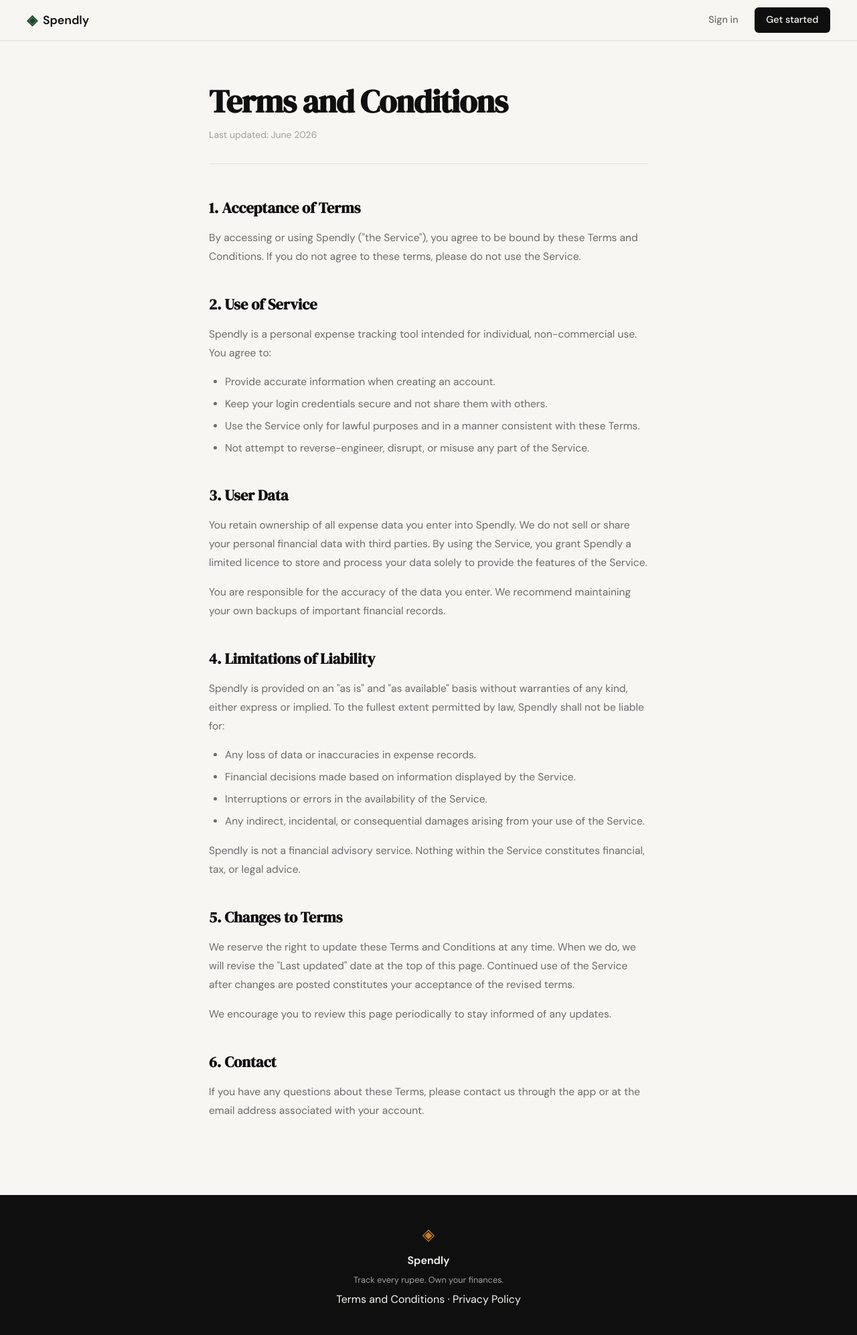
After one commit to VedantMandre/spendly, a Flask app: page /terms in a window 1280 px wide. The commit adds this page. Shown: the whole page at 67% size. Run offline with Flask 3, Linux system fonts and the light colour scheme.

Commit message:
landing: add terms and conditions page and route

```diff
--- a/app.py
+++ b/app.py
@@ -20,6 +20,11 @@ def register():
 @app.route("/login")
 def login():
     return render_template("login.html")
+
+
+@app.route("/terms")
+def terms():
+    return render_template("terms.html")
 
 
 # ------------------------------------------------------------------ #
--- a/static/css/style.css
+++ b/static/css/style.css
@@ -508,6 +508,64 @@ a { color: inherit; text-decoration: none; }
 }
 
 /* ------------------------------------------------------------------ */
+/* Prose / legal pages (Terms, Privacy Policy)                        */
+/* ------------------------------------------------------------------ */
+
+.prose-page {
+    max-width: 720px;
+    margin: 0 auto;
+    padding: 4rem 2rem 6rem;
+}
+
+.prose-header {
+    margin-bottom: 3rem;
+    padding-bottom: 2rem;
+    border-bottom: 1px solid var(--border);
+}
+
+.prose-title {
+    font-family: var(--font-display);
+    font-size: clamp(2rem, 4vw, 3rem);
+    line-height: 1.1;
+    letter-spacing: -0.02em;
+    color: var(--ink);
+    margin-bottom: 0.75rem;
+}
+
+.prose-meta {
+    font-size: 0.875rem;
+    color: var(--ink-faint);
+}
+
+.prose-body h2 {
+    font-family: var(--font-display);
+    font-size: 1.4rem;
+    color: var(--ink);
+    margin-top: 2.5rem;
+    margin-bottom: 0.75rem;
+}
+
+.prose-body p {
+    font-size: 0.975rem;
+    color: var(--ink-muted);
+    line-height: 1.8;
+    margin-bottom: 1rem;
+}
+
+.prose-body ul {
+    margin: 0.5rem 0 1rem 1.5rem;
+    display: flex;
+    flex-direction: column;
+    gap: 0.4rem;
+}
+
+.prose-body ul li {
+    font-size: 0.975rem;
+    color: var(--ink-muted);
+    line-height: 1.7;
+}
+
+/* ------------------------------------------------------------------ */
 /* Responsive                                                          */
 /* ------------------------------------------------------------------ */
 
--- a/templates/base.html
+++ b/templates/base.html
@@ -34,7 +34,7 @@
             <span class="brand-icon">◈</span>
             <span class="footer-name">Spendly</span>
             <p class="footer-copy">Track every rupee. Own your finances.</p>
-            <p><a href="#">Terms and Conditions</a> &middot; <a href="#">Privacy Policy</a></p>
+            <p><a href="/terms">Terms and Conditions</a> &middot; <a href="#">Privacy Policy</a></p>
         </div>
     </footer>
 
--- /dev/null
+++ b/templates/terms.html
@@ -0,0 +1,53 @@
+{% extends "base.html" %}
+
+{% block title %}Terms and Conditions — Spendly{% endblock %}
+
+{% block content %}
+
+<div class="prose-page">
+
+    <div class="prose-header">
+        <h1 class="prose-title">Terms and Conditions</h1>
+        <p class="prose-meta">Last updated: June 2026</p>
+    </div>
+
+    <div class="prose-body">
+
+        <h2>1. Acceptance of Terms</h2>
+        <p>By accessing or using Spendly ("the Service"), you agree to be bound by these Terms and Conditions. If you do not agree to these terms, please do not use the Service.</p>
+
+        <h2>2. Use of Service</h2>
+        <p>Spendly is a personal expense tracking tool intended for individual, non-commercial use. You agree to:</p>
+        <ul>
+            <li>Provide accurate information when creating an account.</li>
+            <li>Keep your login credentials secure and not share them with others.</li>
+            <li>Use the Service only for lawful purposes and in a manner consistent with these Terms.</li>
+            <li>Not attempt to reverse-engineer, disrupt, or misuse any part of the Service.</li>
+        </ul>
+
+        <h2>3. User Data</h2>
+        <p>You retain ownership of all expense data you enter into Spendly. We do not sell or share your personal financial data with third parties. By using the Service, you grant Spendly a limited licence to store and process your data solely to provide the features of the Service.</p>
+        <p>You are responsible for the accuracy of the data you enter. We recommend maintaining your own backups of important financial records.</p>
+
+        <h2>4. Limitations of Liability</h2>
+        <p>Spendly is provided on an "as is" and "as available" basis without warranties of any kind, either express or implied. To the fullest extent permitted by law, Spendly shall not be liable for:</p>
+        <ul>
+            <li>Any loss of data or inaccuracies in expense records.</li>
+            <li>Financial decisions made based on information displayed by the Service.</li>
+            <li>Interruptions or errors in the availability of the Service.</li>
+            <li>Any indirect, incidental, or consequential damages arising from your use of the Service.</li>
+        </ul>
+        <p>Spendly is not a financial advisory service. Nothing within the Service constitutes financial, tax, or legal advice.</p>
+
+        <h2>5. Changes to Terms</h2>
+        <p>We reserve the right to update these Terms and Conditions at any time. When we do, we will revise the "Last updated" date at the top of this page. Continued use of the Service after changes are posted constitutes your acceptance of the revised terms.</p>
+        <p>We encourage you to review this page periodically to stay informed of any updates.</p>
+
+        <h2>6. Contact</h2>
+        <p>If you have any questions about these Terms, please contact us through the app or at the email address associated with your account.</p>
+
+    </div>
+
+</div>
+
+{% endblock %}
```
